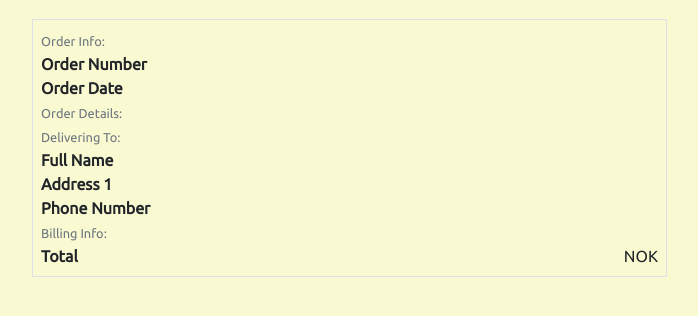
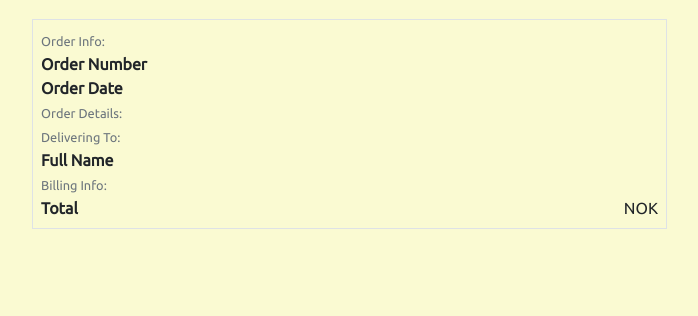
Before and after one commit to paulldev/milestone-project-4, a Django app: template checkout/templates/checkout/checkout_success.html in a window 1280 px wide. Shown: the part 178-494 px from the top of the page, without its empty margins (53-751 px from the left). Run offline with Django 3.2, Linux system fonts and the light colour scheme; the template is opened without the code that fills it, so the values that code supplies are empty; parts of the project's set-up code (start-up, migrations or seed data) failed here and were passed over; some libraries are stand-ins or nearby versions.

Commit message:
Remove unwanted divs

```diff
--- a/checkout/templates/checkout/checkout_success.html
+++ b/checkout/templates/checkout/checkout_success.html
@@ -71,24 +71,6 @@
                     </div>
 
                     <div class="row">
-                        <div class="col-12 col-md-4">
-                            <p class="mb-0 text-black font-weight-bold">Address 1</p>
-                        </div>
-                        <div class="col-12 col-md-8 text-md-right">
-                            <p class="mb-0">{{ order.street_address1 }}</p>
-                        </div>
-                    </div>
-
-                    <div class="row">
-                        <div class="col-12 col-md-4">
-                            <p class="mb-0 text-black font-weight-bold">Phone Number</p>
-                        </div>
-                        <div class="col-12 col-md-8 text-md-right">
-                            <p class="mb-0">{{ order.phone_number }}</p>
-                        </div>
-                    </div>
-
-                    <div class="row">
                         <div class="col">
                             <small class="text-muted">Billing Info:</small>
                         </div>
```
